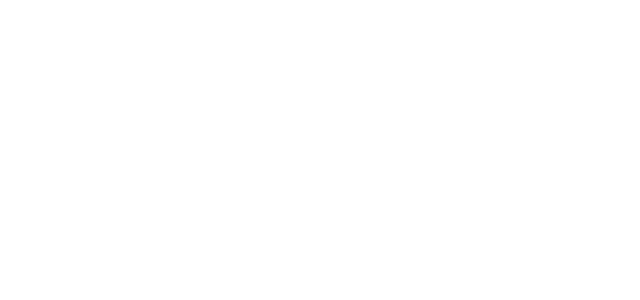
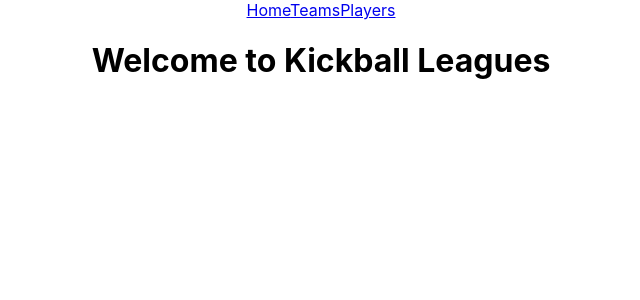
Before and after one commit to Libbi-Dunham/react-kickball, a React (Create React App) app: page / in a window 1280 px wide. Shown: the top 300 px of the page, without its empty margins (319-959 px from the left). Built offline with nearby package versions, Linux system fonts and the light colour scheme.

Commit message:
got my home page with links

```diff
--- a/src/App.js
+++ b/src/App.js
@@ -1,7 +1,46 @@
+import { BrowserRouter, NavLink, Route, Switch } from 'react-router-dom';
+import Home from './Views/Home/Home';
+import TeamsDetail from './Views/Teams/TeamsDetail';
+import TeamsList from './Views/Teams/TeamsList';
+import PlayerDetail from './Views/Players/PlayerDetail';
+import PlayerList from './Views/Players/PlayerList';
 import './App.css';
 
 function App() {
-  return <div className="App"></div>;
+  return (
+    <div className="App">
+      <BrowserRouter>
+        <header>
+          <NavLink to="/" data-testid="home">
+            Home
+          </NavLink>
+          <NavLink to="/teams" data-testid="team-link">
+            Teams
+          </NavLink>
+          <NavLink to="/players" data-testid="player-link">
+            Players
+          </NavLink>
+        </header>
+        <Switch>
+          <Route exact path="/">
+            <Home />
+          </Route>
+          <Route path="/teams/:id">
+            <TeamsDetail />
+          </Route>
+          <Route path="/players/:id">
+            <PlayerDetail />
+          </Route>
+          <Route path="/teams">
+            <TeamsList />
+          </Route>
+          <Route path="/players">
+            <PlayerList />
+          </Route>
+        </Switch>
+      </BrowserRouter>
+    </div>
+  );
 }
 
 export default App;
--- a/src/Views/Home/Home.js
+++ b/src/Views/Home/Home.js
@@ -0,0 +1,9 @@
+import React from 'react';
+
+export default function Home() {
+  return (
+    <div>
+      <h1>Welcome to Kickball Leagues</h1>
+    </div>
+  );
+}
```
Also changed, not shown: src/services/PlayerRoute.js (added), src/services/TeamRoute.js (added).
